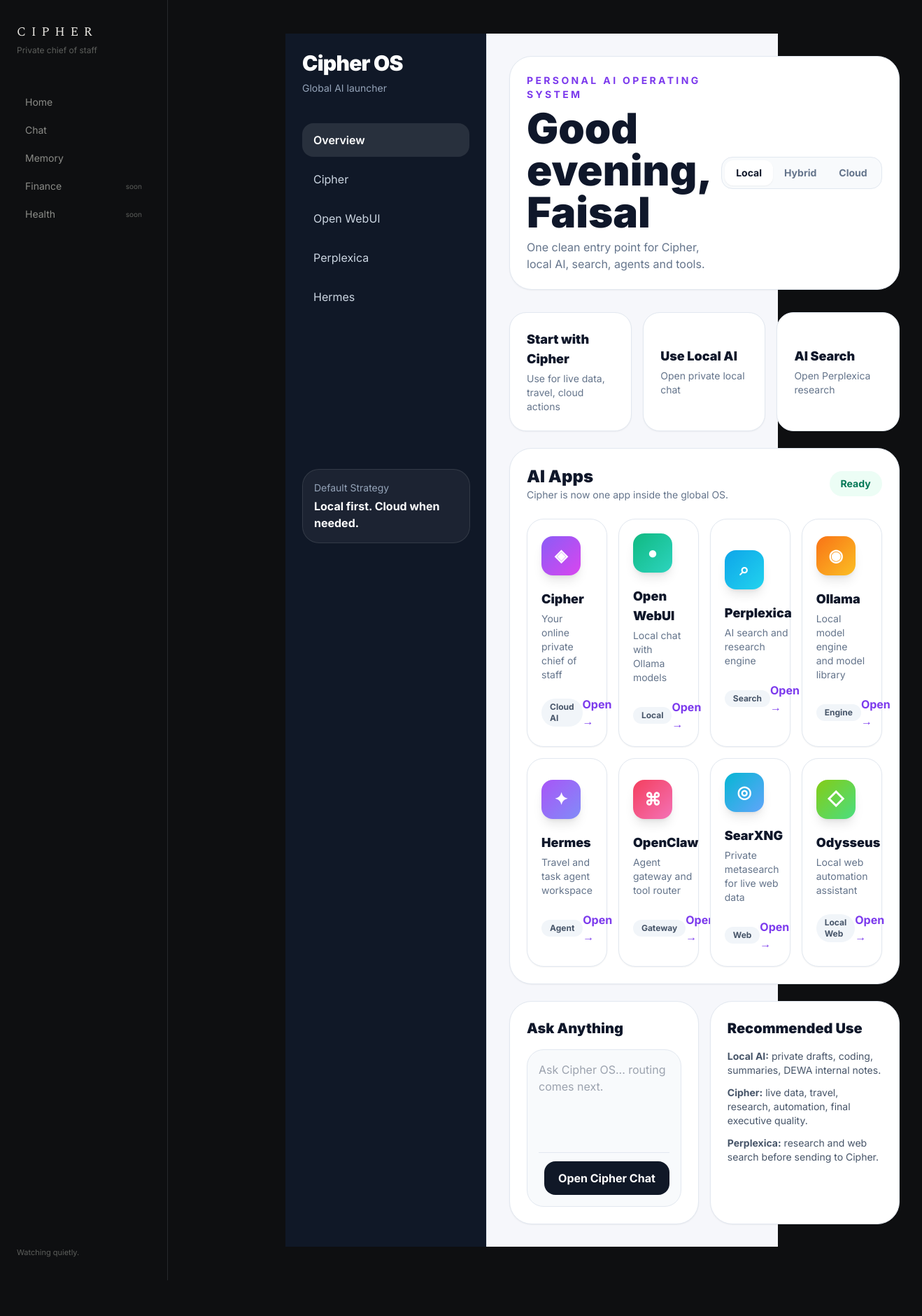
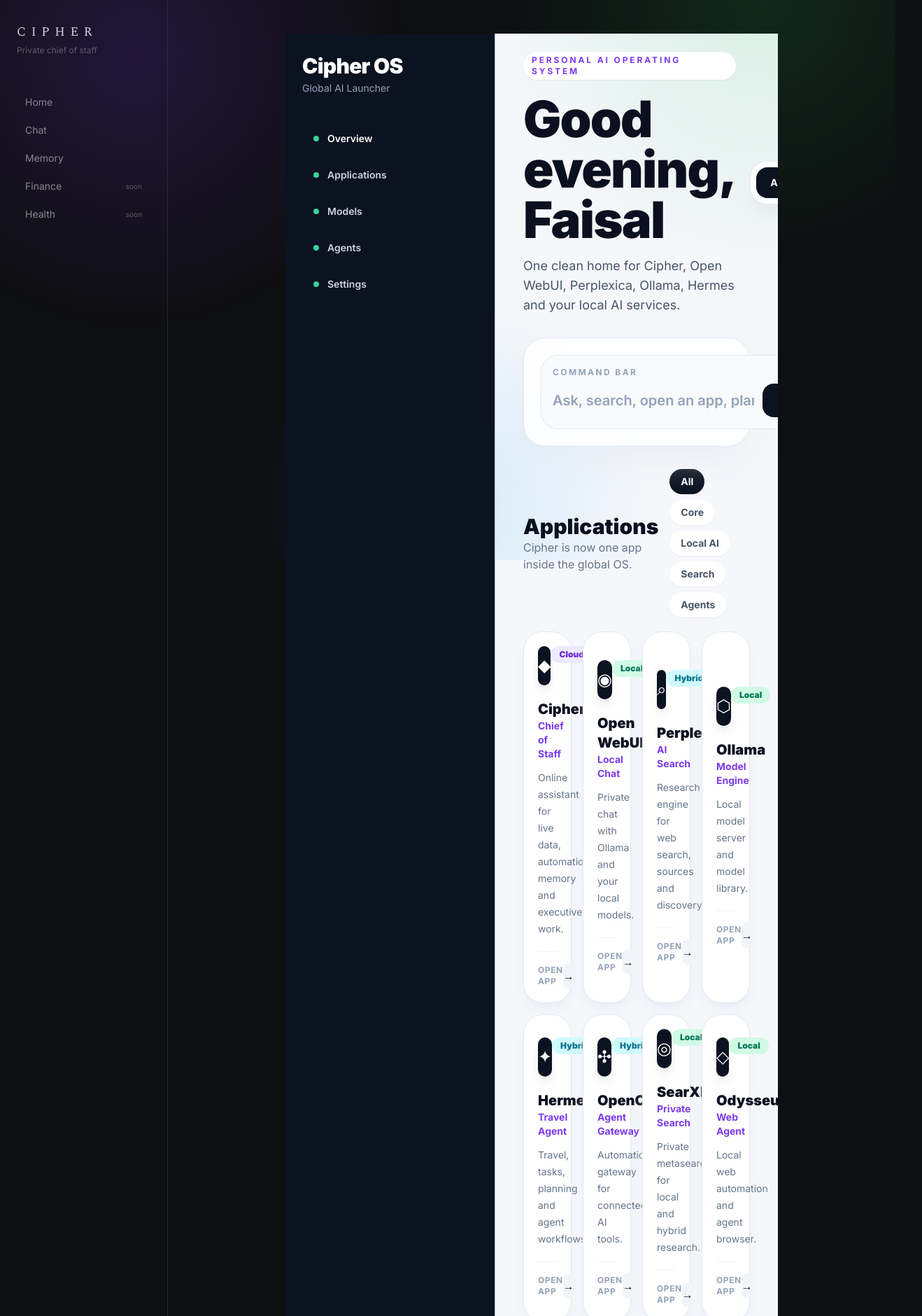
Before and after one commit to Buafra/cipher, a Next.js app: page /os in a window 1280 px wide. Shown: the top 1880 px of the page at 70% size, 1318 px wide, since content can reach past the window. Before the commit the page ends 1829 px from the top, so only its background shows below. Built offline with nearby package versions, Linux system fonts and the light colour scheme; no server answers.

Commit message:
Redesign Cipher OS global homepage

```diff
--- a/app/os/page.tsx
+++ b/app/os/page.tsx
@@ -1,120 +1,202 @@
 'use client'
 
-const apps = [
-  { name: 'Cipher', desc: 'Your online private chief of staff', url: '/chat', icon: '◈', badge: 'Cloud AI', accent: 'from-violet-500 to-fuchsia-500' },
-  { name: 'Open WebUI', desc: 'Local chat with Ollama models', url: 'http://localhost:8080', icon: '●', badge: 'Local', accent: 'from-emerald-500 to-teal-400' },
-  { name: 'Perplexica', desc: 'AI search and research engine', url: 'http://localhost:3000', icon: '⌕', badge: 'Search', accent: 'from-sky-500 to-cyan-400' },
-  { name: 'Ollama', desc: 'Local model engine and model library', url: 'http://localhost:11434', icon: '◉', badge: 'Engine', accent: 'from-orange-500 to-amber-400' },
-  { name: 'Hermes', desc: 'Travel and task agent workspace', url: 'http://localhost:9119', icon: '✦', badge: 'Agent', accent: 'from-purple-500 to-indigo-400' },
-  { name: 'OpenClaw', desc: 'Agent gateway and tool router', url: 'http://127.0.0.1:18789', icon: '⌘', badge: 'Gateway', accent: 'from-rose-500 to-pink-400' },
-  { name: 'SearXNG', desc: 'Private metasearch for live web data', url: 'http://localhost:8888', icon: '◎', badge: 'Web', accent: 'from-cyan-500 to-blue-400' },
-  { name: 'Odysseus', desc: 'Local web automation assistant', url: 'http://localhost:7000', icon: '◇', badge: 'Local Web', accent: 'from-lime-500 to-green-400' },
+import { useMemo, useState } from 'react'
+
+type AppItem = {
+  name: string
+  label: string
+  description: string
+  url: string
+  icon: string
+  category: 'Core' | 'Local AI' | 'Search' | 'Agents'
+  mode: 'Cloud' | 'Local' | 'Hybrid'
+}
+
+const apps: AppItem[] = [
+  { name: 'Cipher', label: 'Chief of Staff', description: 'Online assistant for live data, automation, memory and executive work.', url: '/cipher', icon: '◆', category: 'Core', mode: 'Cloud' },
+  { name: 'Open WebUI', label: 'Local Chat', description: 'Private chat with Ollama and your local models.', url: process.env.NEXT_PUBLIC_OPENWEBUI_URL || 'http://localhost:8080', icon: '◉', category: 'Local AI', mode: 'Local' },
+  { name: 'Perplexica', label: 'AI Search', description: 'Research engine for web search, sources and discovery.', url: process.env.NEXT_PUBLIC_PERPLEXICA_URL || 'http://localhost:3000', icon: '⌕', category: 'Search', mode: 'Hybrid' },
+  { name: 'Ollama', label: 'Model Engine', description: 'Local model server and model library.', url: process.env.NEXT_PUBLIC_OLLAMA_URL || 'http://localhost:11434', icon: '⬡', category: 'Local AI', mode: 'Local' },
+  { name: 'Hermes', label: 'Travel Agent', description: 'Travel, tasks, planning and agent workflows.', url: process.env.NEXT_PUBLIC_HERMES_URL || 'http://localhost:9119', icon: '✦', category: 'Agents', mode: 'Hybrid' },
+  { name: 'OpenClaw', label: 'Agent Gateway', description: 'Automation gateway for connected AI tools.', url: process.env.NEXT_PUBLIC_OPENCLAW_URL || 'http://127.0.0.1:18789', icon: '✣', category: 'Agents', mode: 'Hybrid' },
+  { name: 'SearXNG', label: 'Private Search', description: 'Private metasearch for local and hybrid research.', url: process.env.NEXT_PUBLIC_SEARXNG_URL || 'http://localhost:8888', icon: '◎', category: 'Search', mode: 'Local' },
+  { name: 'Odysseus', label: 'Web Agent', description: 'Local web automation and agent browser.', url: process.env.NEXT_PUBLIC_ODYSSEUS_URL || 'http://localhost:7000', icon: '◇', category: 'Agents', mode: 'Local' },
 ]
 
-const quick = [
-  ['Start with Cipher', 'Use for live data, travel, cloud actions', '/chat'],
-  ['Use Local AI', 'Open private local chat', 'http://localhost:8080'],
-  ['AI Search', 'Open Perplexica research', 'http://localhost:3000'],
+const models = [
+  { name: 'Qwen3 14B', use: 'main reasoning', status: 'Local' },
+  { name: 'Gemma3 12B', use: 'general writing', status: 'Local' },
+  { name: 'Qwen Coder', use: 'coding assistant', status: 'Local' },
+  { name: 'DeepSeek Coder', use: 'debugging', status: 'Local' },
+  { name: 'Gemini Flash', use: 'live data / low cost', status: 'Cloud' },
+  { name: 'Claude Sonnet', use: 'executive quality', status: 'Cloud' },
+]
+
+const quickActions = [
+  { title: 'Chat', subtitle: 'Ask Cipher OS', icon: '💬' },
+  { title: 'Search', subtitle: 'Use Perplexica', icon: '🔎' },
+  { title: 'Travel', subtitle: 'Open Hermes', icon: '✈️' },
+  { title: 'Code', subtitle: 'Use local coder', icon: '⌘' },
+  { title: 'Private Draft', subtitle: 'Use Open WebUI', icon: '🔒' },
 ]
 
 export default function Home() {
-  function open(url: string) {
-    window.open(url, url.startsWith('/') ? '_self' : '_blank', 'noopener,noreferrer')
+  const [mode, setMode] = useState<'Auto' | 'Local' | 'Cloud'>('Auto')
+  const [category, setCategory] = useState<'All' | AppItem['category']>('All')
+  const [query, setQuery] = useState('')
+
+  const visibleApps = useMemo(() => {
+    if (category === 'All') return apps
+    return apps.filter(app => app.category === category)
+  }, [category])
+
+  function openApp(url: string) {
+    window.open(url, '_blank', 'noopener,noreferrer')
+  }
+
+  function smartOpen() {
+    const q = query.toLowerCase()
+    if (q.includes('search') || q.includes('latest') || q.includes('news') || q.includes('price')) return openApp(apps.find(a => a.name === 'Perplexica')!.url)
+    if (q.includes('travel') || q.includes('flight') || q.includes('hotel')) return openApp(apps.find(a => a.name === 'Hermes')!.url)
+    if (mode === 'Local') return openApp(apps.find(a => a.name === 'Open WebUI')!.url)
+    return openApp('/cipher')
   }
 
   return (
-    <main className="min-h-screen bg-[#f6f7fb] text-[#0f172a]">
-      <div className="flex min-h-screen">
-        <aside className="hidden w-72 shrink-0 border-r border-slate-200 bg-[#101827] p-6 text-white lg:block">
-          <div className="mb-10">
+    <main className="min-h-screen overflow-hidden bg-[#f6f7fb] text-[#0b1020]">
+      <div className="fixed inset-0 pointer-events-none bg-[radial-gradient(circle_at_15%_10%,rgba(124,58,237,.18),transparent_30%),radial-gradient(circle_at_85%_0%,rgba(34,197,94,.14),transparent_28%),radial-gradient(circle_at_50%_90%,rgba(14,165,233,.14),transparent_30%)]" />
+
+      <div className="relative grid min-h-screen grid-cols-1 xl:grid-cols-[300px_1fr]">
+        <aside className="hidden xl:flex flex-col border-r border-slate-200/80 bg-[#0b1220] px-6 py-7 text-white">
+          <div>
             <div className="text-3xl font-black tracking-tight">Cipher OS</div>
-            <div className="mt-2 text-sm text-slate-400">Global AI launcher</div>
+            <div className="mt-1 text-sm text-slate-400">Global AI Launcher</div>
           </div>
 
-          <nav className="space-y-2">
-            <a className="block rounded-2xl bg-white/10 px-4 py-3 font-semibold" href="/">Overview</a>
-            <a className="block rounded-2xl px-4 py-3 text-slate-300 hover:bg-white/10" href="/chat">Cipher</a>
-            <button onClick={() => open('http://localhost:8080')} className="block w-full rounded-2xl px-4 py-3 text-left text-slate-300 hover:bg-white/10">Open WebUI</button>
-            <button onClick={() => open('http://localhost:3000')} className="block w-full rounded-2xl px-4 py-3 text-left text-slate-300 hover:bg-white/10">Perplexica</button>
-            <button onClick={() => open('http://localhost:9119')} className="block w-full rounded-2xl px-4 py-3 text-left text-slate-300 hover:bg-white/10">Hermes</button>
+          <nav className="mt-10 space-y-2">
+            {['Overview', 'Applications', 'Models', 'Agents', 'Settings'].map((item, i) => (
+              <button key={item} className={`flex w-full items-center gap-3 rounded-2xl px-4 py-3 text-left text-sm font-semibold transition ${i === 0 ? 'bg-white/12 text-white' : 'text-slate-300 hover:bg-white/8'}`}>
+                <span className="h-2 w-2 rounded-full bg-emerald-400" /> {item}
+              </button>
+            ))}
           </nav>
 
-          <div className="absolute bottom-6 w-60 rounded-3xl border border-white/10 bg-white/5 p-4">
-            <div className="text-sm text-slate-400">Default Strategy</div>
-            <div className="mt-1 font-bold">Local first. Cloud when needed.</div>
+          <div className="mt-auto rounded-3xl border border-white/10 bg-white/8 p-5">
+            <div className="text-xs uppercase tracking-[0.2em] text-slate-400">Default strategy</div>
+            <div className="mt-2 text-lg font-bold">Local first</div>
+            <p className="mt-1 text-sm text-slate-400">Cloud only when live data, search or stronger reasoning is needed.</p>
           </div>
         </aside>
 
-        <section className="flex-1 p-4 md:p-8">
-          <header className="mb-8 flex flex-col gap-4 rounded-[2rem] border border-slate-200 bg-white p-6 shadow-sm md:flex-row md:items-center md:justify-between">
+        <section className="min-w-0 px-5 py-6 md:px-8 xl:px-10">
+          <header className="mx-auto flex max-w-7xl flex-col gap-5 lg:flex-row lg:items-center lg:justify-between">
             <div>
-              <div className="text-sm font-bold uppercase tracking-[0.24em] text-violet-600">Personal AI Operating System</div>
-              <h1 className="mt-2 text-4xl font-black md:text-6xl">Good evening, Faisal</h1>
-              <p className="mt-2 text-slate-500">One clean entry point for Cipher, local AI, search, agents and tools.</p>
+              <div className="inline-flex rounded-full bg-white px-3 py-1 text-xs font-bold uppercase tracking-[0.24em] text-violet-600 shadow-sm">Personal AI Operating System</div>
+              <h1 className="mt-5 text-5xl font-black tracking-tight md:text-7xl">Good evening,<br />Faisal</h1>
+              <p className="mt-4 max-w-2xl text-lg text-slate-600">One clean home for Cipher, Open WebUI, Perplexica, Ollama, Hermes and your local AI services.</p>
             </div>
-            <div className="flex rounded-2xl border border-slate-200 bg-slate-50 p-1">
-              <button className="rounded-xl bg-white px-4 py-2 text-sm font-bold shadow-sm">Local</button>
-              <button className="rounded-xl px-4 py-2 text-sm font-bold text-slate-500">Hybrid</button>
-              <button className="rounded-xl px-4 py-2 text-sm font-bold text-slate-500">Cloud</button>
+
+            <div className="flex items-center gap-3 rounded-3xl border border-slate-200 bg-white p-2 shadow-xl shadow-slate-200/70">
+              {(['Auto', 'Local', 'Cloud'] as const).map(m => (
+                <button key={m} onClick={() => setMode(m)} className={`rounded-2xl px-5 py-3 text-sm font-bold transition ${mode === m ? 'bg-[#0b1220] text-white' : 'text-slate-500 hover:bg-slate-100'}`}>
+                  {m}
+                </button>
+              ))}
             </div>
           </header>
 
-          <section className="mb-6 grid gap-4 md:grid-cols-3">
-            {quick.map(([title, desc, url]) => (
-              <button key={title} onClick={() => open(url)} className="rounded-3xl border border-slate-200 bg-white p-6 text-left shadow-sm transition hover:-translate-y-1 hover:shadow-xl">
-                <div className="text-lg font-black">{title}</div>
-                <div className="mt-1 text-sm text-slate-500">{desc}</div>
-              </button>
-            ))}
+          <section className="mx-auto mt-8 max-w-7xl rounded-[2rem] border border-slate-200 bg-white/90 p-4 shadow-2xl shadow-slate-200/70 backdrop-blur md:p-6">
+            <div className="flex flex-col gap-4 lg:flex-row lg:items-center">
+              <div className="flex-1 rounded-3xl border border-slate-200 bg-slate-50 p-4">
+                <div className="text-xs font-bold uppercase tracking-[0.2em] text-slate-400">Command bar</div>
+                <div className="mt-2 flex gap-3">
+                  <input
+                    value={query}
+                    onChange={e => setQuery(e.target.value)}
+                    placeholder="Ask, search, open an app, plan travel, code..."
+                    className="min-w-0 flex-1 bg-transparent text-xl font-semibold outline-none placeholder:text-slate-400"
+                  />
+                  <button onClick={smartOpen} className="rounded-2xl bg-[#0b1220] px-6 py-3 font-bold text-white hover:bg-black">Go</button>
+                </div>
+              </div>
+
+              <div className="grid grid-cols-5 gap-2 lg:w-[520px]">
+                {quickActions.map(action => (
+                  <button key={action.title} className="rounded-2xl border border-slate-200 bg-white p-3 text-center hover:border-violet-200 hover:bg-violet-50">
+                    <div className="text-2xl">{action.icon}</div>
+                    <div className="mt-2 text-xs font-black">{action.title}</div>
+                  </button>
+                ))}
+              </div>
+            </div>
           </section>
 
-          <section className="rounded-[2rem] border border-slate-200 bg-white p-6 shadow-sm">
-            <div className="mb-6 flex items-center justify-between">
+          <section className="mx-auto mt-8 max-w-7xl">
+            <div className="mb-5 flex flex-col gap-4 md:flex-row md:items-center md:justify-between">
               <div>
-                <h2 className="text-2xl font-black">AI Apps</h2>
-                <p className="text-sm text-slate-500">Cipher is now one app inside the global OS.</p>
+                <h2 className="text-3xl font-black">Applications</h2>
+                <p className="text-slate-500">Cipher is now one app inside the global OS.</p>
               </div>
-              <span className="rounded-full bg-emerald-50 px-4 py-2 text-sm font-bold text-emerald-700">Ready</span>
+              <div className="flex flex-wrap gap-2">
+                {(['All', 'Core', 'Local AI', 'Search', 'Agents'] as const).map(c => (
+                  <button key={c} onClick={() => setCategory(c)} className={`rounded-full px-4 py-2 text-sm font-bold ${category === c ? 'bg-[#0b1220] text-white' : 'bg-white text-slate-600 shadow-sm'}`}>
+                    {c}
+                  </button>
+                ))}
+              </div>
             </div>
 
-            <div className="grid gap-4 md:grid-cols-2 xl:grid-cols-4">
-              {apps.map(app => (
-                <button key={app.name} onClick={() => open(app.url)} className="group rounded-3xl border border-slate-200 bg-white p-5 text-left shadow-sm transition hover:-translate-y-1 hover:shadow-xl">
-                  <div className={`mb-5 flex h-14 w-14 items-center justify-center rounded-2xl bg-gradient-to-br ${app.accent} text-2xl font-black text-white shadow-lg`}>
-                    {app.icon}
+            <div className="grid gap-4 sm:grid-cols-2 lg:grid-cols-4">
+              {visibleApps.map(app => (
+                <button key={app.name} onClick={() => openApp(app.url)} className="group rounded-[1.75rem] border border-slate-200 bg-white p-5 text-left shadow-lg shadow-slate-200/60 transition hover:-translate-y-1 hover:shadow-2xl">
+                  <div className="flex items-start justify-between">
+                    <div className="grid h-14 w-14 place-items-center rounded-2xl bg-[#0b1220] text-2xl text-white shadow-lg">{app.icon}</div>
+                    <span className={`rounded-full px-3 py-1 text-xs font-black ${app.mode === 'Local' ? 'bg-emerald-100 text-emerald-700' : app.mode === 'Cloud' ? 'bg-violet-100 text-violet-700' : 'bg-cyan-100 text-cyan-700'}`}>{app.mode}</span>
                   </div>
-                  <div className="flex items-start justify-between gap-3">
-                    <div>
-                      <h3 className="text-lg font-black">{app.name}</h3>
-                      <p className="mt-1 min-h-10 text-sm text-slate-500">{app.desc}</p>
-                    </div>
-                  </div>
-                  <div className="mt-5 flex items-center justify-between">
-                    <span className="rounded-full bg-slate-100 px-3 py-1 text-xs font-bold text-slate-600">{app.badge}</span>
-                    <span className="font-bold text-violet-600 group-hover:translate-x-1">Open →</span>
+                  <div className="mt-5 text-xl font-black">{app.name}</div>
+                  <div className="text-sm font-bold text-violet-600">{app.label}</div>
+                  <p className="mt-3 min-h-[66px] text-sm leading-6 text-slate-500">{app.description}</p>
+                  <div className="mt-5 flex items-center justify-between border-t border-slate-100 pt-4">
+                    <span className="text-xs font-bold uppercase tracking-wider text-slate-400">Open app</span>
+                    <span className="grid h-9 w-9 place-items-center rounded-full bg-slate-100 font-black transition group-hover:bg-[#0b1220] group-hover:text-white">→</span>
                   </div>
                 </button>
               ))}
             </div>
           </section>
 
-          <section className="mt-6 grid gap-4 lg:grid-cols-2">
-            <div className="rounded-[2rem] border border-slate-200 bg-white p-6 shadow-sm">
-              <h2 className="text-xl font-black">Ask Anything</h2>
-              <div className="mt-4 rounded-3xl border border-slate-200 bg-slate-50 p-4">
-                <textarea className="h-28 w-full resize-none bg-transparent outline-none" placeholder="Ask Cipher OS... routing comes next." />
-                <div className="mt-3 flex justify-end border-t border-slate-200 pt-3">
-                  <button onClick={() => open('/chat')} className="rounded-2xl bg-[#101827] px-5 py-3 font-bold text-white">Open Cipher Chat</button>
+          <section className="mx-auto mt-8 grid max-w-7xl gap-5 lg:grid-cols-[1.2fr_.8fr]">
+            <div className="rounded-[2rem] border border-slate-200 bg-white p-6 shadow-lg shadow-slate-200/60">
+              <div className="flex items-center justify-between">
+                <div>
+                  <h2 className="text-2xl font-black">AI Models</h2>
+                  <p className="text-slate-500">Local and cloud models grouped by use.</p>
                 </div>
+                <button className="rounded-full bg-slate-100 px-4 py-2 text-sm font-bold">View all</button>
+              </div>
+              <div className="mt-5 grid gap-3 md:grid-cols-2 lg:grid-cols-3">
+                {models.map(model => (
+                  <div key={model.name} className="rounded-2xl border border-slate-200 bg-slate-50 p-4">
+                    <div className="flex items-center justify-between gap-2">
+                      <div className="font-black">{model.name}</div>
+                      <span className="text-xs font-bold text-emerald-600">{model.status}</span>
+                    </div>
+                    <div className="mt-1 text-sm text-slate-500">{model.use}</div>
+                  </div>
+                ))}
               </div>
             </div>
 
-            <div className="rounded-[2rem] border border-slate-200 bg-white p-6 shadow-sm">
-              <h2 className="text-xl font-black">Recommended Use</h2>
-              <div className="mt-4 space-y-3 text-sm text-slate-600">
-                <p><b>Local AI:</b> private drafts, coding, summaries, DEWA internal notes.</p>
-                <p><b>Cipher:</b> live data, travel, research, automation, final executive quality.</p>
-                <p><b>Perplexica:</b> research and web search before sending to Cipher.</p>
+            <div className="rounded-[2rem] border border-slate-200 bg-[#0b1220] p-6 text-white shadow-lg">
+              <h2 className="text-2xl font-black">Recommended Use</h2>
+              <div className="mt-5 space-y-4 text-sm leading-6 text-slate-300">
+                <p><b className="text-emerald-300">Local AI:</b> private drafts, coding, summaries, internal notes.</p>
+                <p><b className="text-violet-300">Cipher:</b> live data, travel, research, automation, final executive quality.</p>
+                <p><b className="text-cyan-300">Perplexica:</b> research and web search before sending to Cipher.</p>
+              </div>
+              <div className="mt-6 rounded-2xl bg-white/10 p-4">
+                <div className="text-xs uppercase tracking-[0.2em] text-slate-400">Golden rule</div>
+                <div className="mt-2 font-bold">Local first. Cloud when needed. Premium only when it matters.</div>
               </div>
             </div>
           </section>
```
